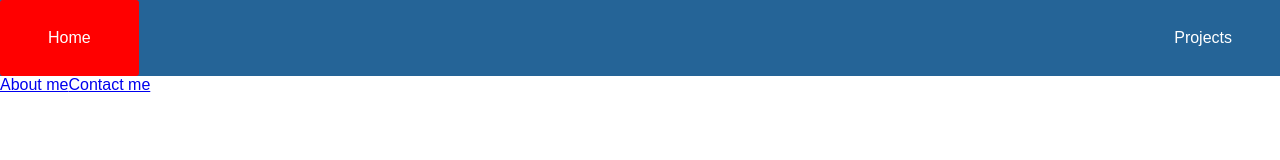
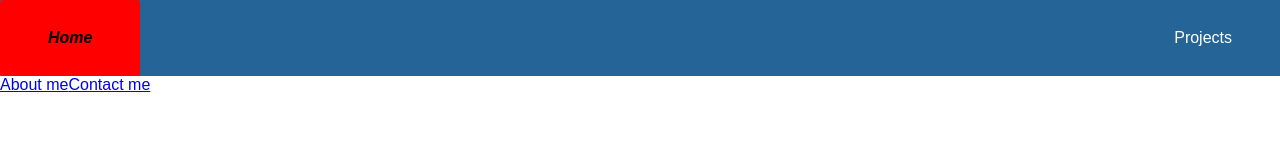
Before and after one commit to j-stuckey/web-portfolio, a React app: page / in a window 1280 px wide. Shown: the top 160 px of the page. Built offline with nearby package versions, Linux system fonts and the light colour scheme.

Commit message:
changed styling of the nav bar

```diff
--- a/src/styles/nav.css
+++ b/src/styles/nav.css
@@ -14,5 +14,7 @@
 
 .navbar a:hover {
     background-color: red;
-
+    color: black;
+    font-style: italic;
+    font-weight: bold;
 }
```
